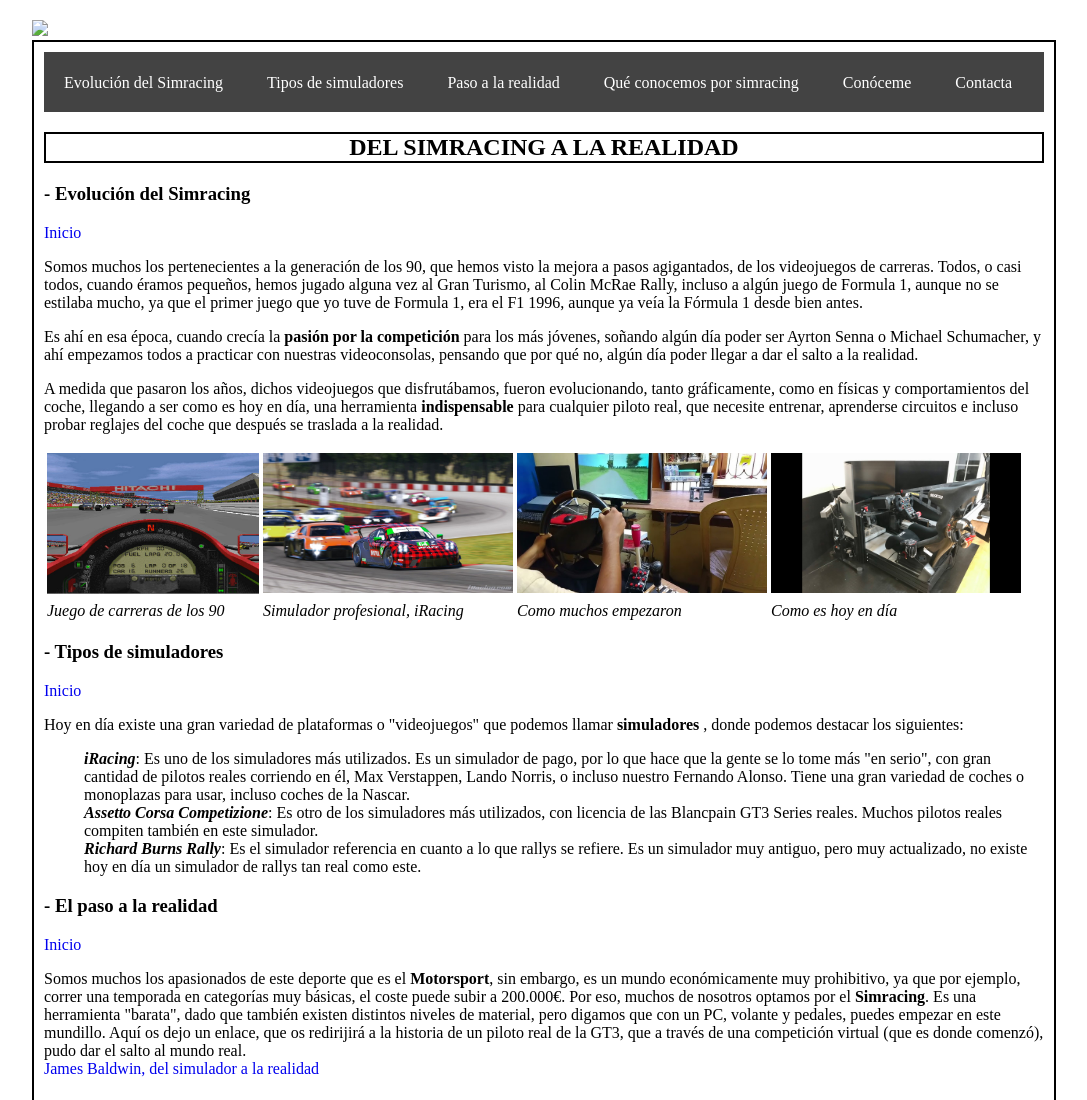
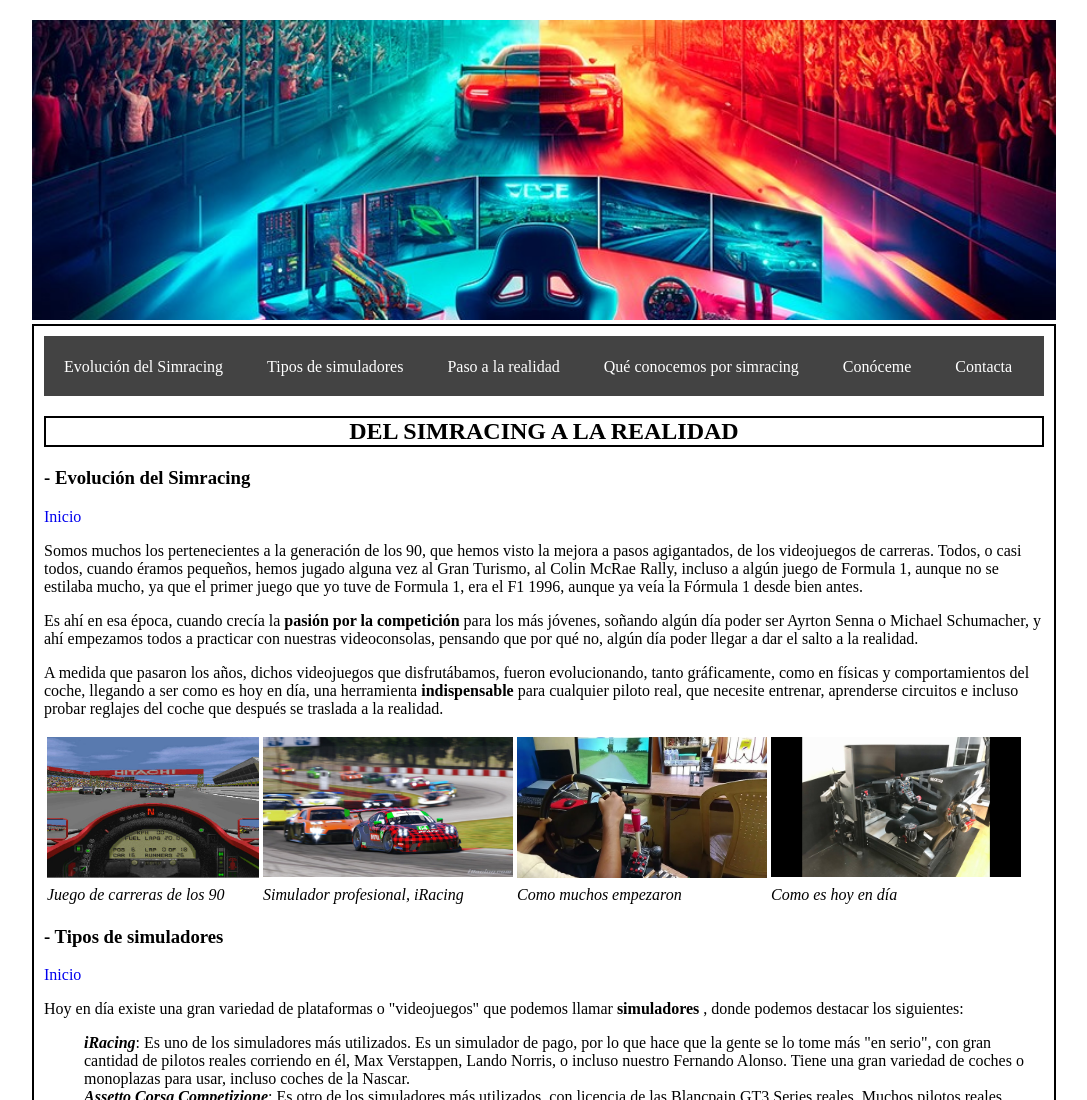
Before and after one commit to manuolargo/LIMA2425, a plain HTML site: page index.html in a window 1280 px wide. Shown: the top 1100 px of the page, without its empty margins (96-1183 px from the left). Drawn offline with Linux system fonts and the light colour scheme.

Commit message:
Update index.html

```diff
--- a/index.html
+++ b/index.html
@@ -16,7 +16,7 @@
 
 <body>
 	<header>
-		<img src="simtoreal2.jpg" width="100%" id="simtoreal2">
+		<img src="/img/simtoreal2.jpg" width="100%" id="simtoreal2">
 	</header>
 	<div class="div_padre">
 		<nav class="nav">
```
